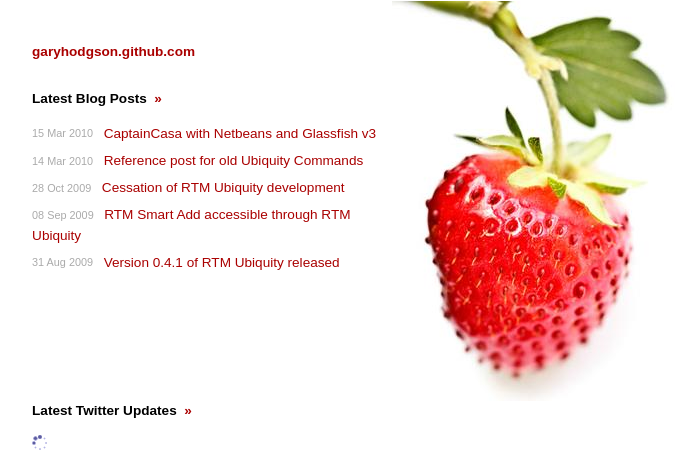
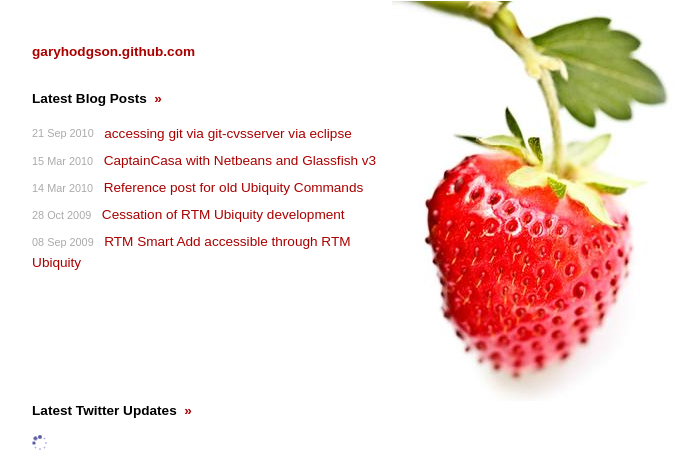
Before and after one commit to garyhodgson/garyhodgson.github.com, a Jekyll site: the page built from index.html, in a window 1280 px wide, cut to the strip 0-464 px from the top of the page. Shown: the whole strip, without its empty margins (336-1036 px from the left). Built offline with Jekyll 4.4.1, drawn with Linux system fonts in a browser that asks for light colours; Markdown is read by kramdown in place of the engine named in the settings.

Commit message:
new post about cvs access to git repositories

```diff
--- /dev/null
+++ b/_posts/2010-09-21-accessing-git-via-git-cvsserver-via-eclipse.textile
@@ -0,0 +1,66 @@
+---
+layout: post
+title: accessing git via git-cvsserver via eclipse
+---
+
+h2. {{ page.title }}
+<br/>
+
+Recently I wanted to set up git-cvsserver for some git repositories and a couple of points tripped me up, particularly when trying to access the repositories via eclipse.  It all seems obvious with 20:20 hindisight, but i'm posting this in the hope it saves others some time.
+
+* One thing I didn't immediately realise, is that there doesn't have to be a "git-cvsserver" process running on the server if you plan on accessing the repos over ssh via ext
+* The git repository has to be *bare* and have the following entry in the *config* file:
+<br>
+
+bc. [gitcvs]
+   enabled = 1
+
+<br>
+* You should be able to checkout the git repo using something similar to the following cvs command:
+<br>
+
+bc. cvs -d ":ext;CVS_SERVER=git cvsserver:username@server/path/to/repo.git" co master
+
+<br>
+
+Checking out a repo via eclipse (as detailed in the "git-cvsserver manual":http://www.kernel.org/pub/software/scm/git/docs/git-cvsserver.html) didn't work.  The response from the server always timed out.  After trying several permutations it transpires I needed to setup ssh key access between my client and the server. So the steps would be:
+
+* In eclipse (SSH2 Section), or using *ssh-keygen*, generate a ssh2 key pair
+<br>
+
+bc. ssh-keygen -t rsa
+
+<a href="/images/GitCvsServer/1.png" target="_blank"><img width="75%" src="/images/GitCvsServer/1.png" /></a>
+<br>
+* Manually copy, or use *ssh-copy-id*, to copy the _public_ key to server (in the ~/.ssh/authorized_keys file)
+<br>
+
+bc. ssh-copy-id -i ~/.ssh/id_rsa username@server
+
+<br>
+* In eclipse (Ext Connection Method Section) set the *CVS_SERVER* parameter to: @git cvssserver@
+<a href="/images/GitCvsServer/2.png" target="_blank"><img width="75%" src="/images/GitCvsServer/2.png" /></a>
+<br>
+<br>
+
+To import a project:
+
+* Choose *import project* -> *Projects from CVS*
+* Create a new repository location
+* Enter the server details, select *Connection type*: @ext@
+<br>
+<a href="/images/GitCvsServer/3.png" target="_blank"><img width="75%" src="/images/GitCvsServer/3.png" /></a>
+<br>
+* Either enter the branch name directly (e.g. master) or choose from the list (this will connect to the server and so test whether the connection is valid)
+<br>
+<a href="/images/GitCvsServer/4.png" target="_blank"><img width="75%" src="/images/GitCvsServer/4.png" /></a>
+<br>
+* Choose to checkout the project using the New Project Wizard, or directly name the project
+<br>
+<a href="/images/GitCvsServer/5.png" target="_blank"><img width="75%" src="/images/GitCvsServer/5.png" /></a>
+<br>
+* Choose a workspace to save the project and click Finish
+<br>
+<a href="/images/GitCvsServer/6.png" target="_blank"><img width="75%" src="/images/GitCvsServer/6.png" /></a>
+<br>
+<br>
--- a/css/screen.css
+++ b/css/screen.css
@@ -206,7 +206,7 @@
 
 .post {
 	min-height: 400px;
-	width: 27em;
+	width: 28em;
 }
 
   /* standard */
@@ -214,7 +214,7 @@
   .post pre {
   	border: 1px solid #ddd;
     background-color: #eef;
-    padding: 0 .4em;
+
   }
 
   .post ul,
```
Also changed, not shown: images/GitCvsServer/1.png (added), images/GitCvsServer/2.png (added), images/GitCvsServer/3.png (added), images/GitCvsServer/4.png (added), images/GitCvsServer/5.png (added), images/GitCvsServer/6.png (added).
